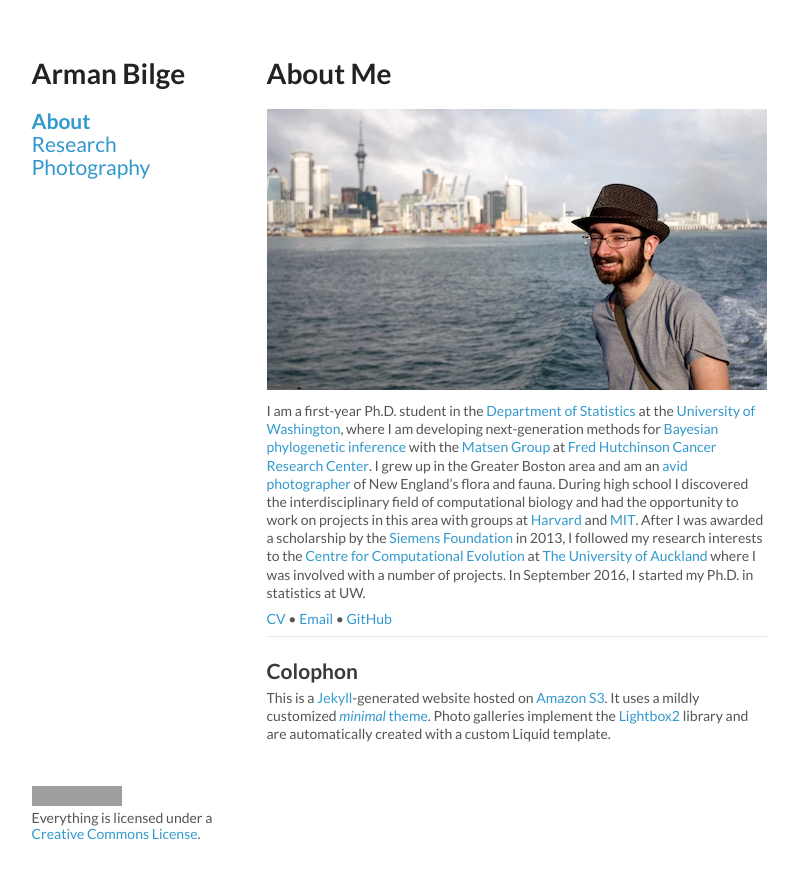
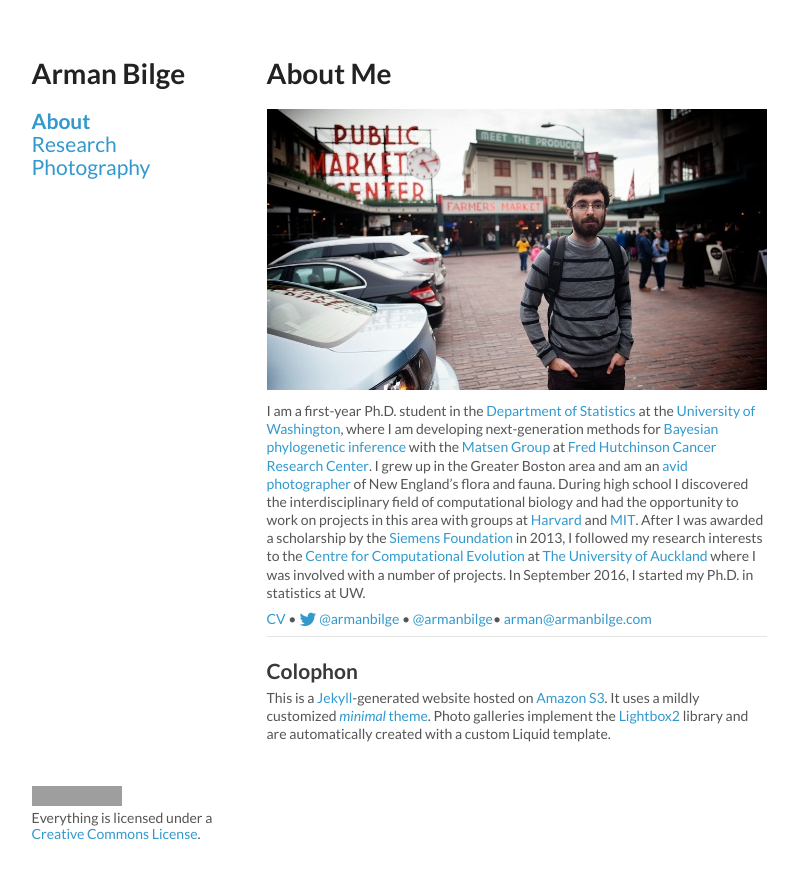
Before and after one commit to armanbilge/armanbilge.github.io, a Jekyll site: the page built from about/index.md, in a window 1280 px wide. Shown: the top 879 px of the page, without its empty margins (241-1039 px from the left). Built offline with Jekyll 4.4.1, drawn with Linux system fonts in a browser that asks for light colours; a style sheet for code colours, icons or effects is not loaded; grey boxes are pictures that could not be loaded.

Commit message:
Update about

```diff
--- a/about/index.md
+++ b/about/index.md
@@ -1,7 +1,8 @@
 ---
 title: About
 layout: default
-
+custom-head:
+- <link rel="stylesheet" href="//cdnjs.cloudflare.com/ajax/libs/font-awesome/4.7.0/css/font-awesome.min.css">
 ---
 
 # About Me
@@ -15,8 +16,9 @@ After I was awarded a scholarship by the [Siemens Foundation](//web.archive.org/
 In September 2016, I started my Ph.D. in statistics at UW.
 
 <a href="/cv"><span class="octicon octicon-file-text"></span> CV</a> &bull;
-<a href="mailto:arman@armanbilge.com"><span class="octicon octicon-mail"></span> Email</a> &bull;
-<a href="//github.com/armanbilge"><span class="octicon octicon-mark-github"></span> GitHub</a>
+<a href="mailto:arman@armanbilge.com"><i class="fa fa-twitter fa-lg" aria-hidden="true"></i> @armanbilge</a> &bull;
+<a href="//github.com/armanbilge"><span class="octicon octicon-mark-github"></span> @armanbilge</a>&bull;
+<a href="mailto:arman@armanbilge.com"><span class="octicon octicon-mail"></span> arman@armanbilge.com</a>
 
 ---
 
```
Also changed, not shown: about/me.jpg.
